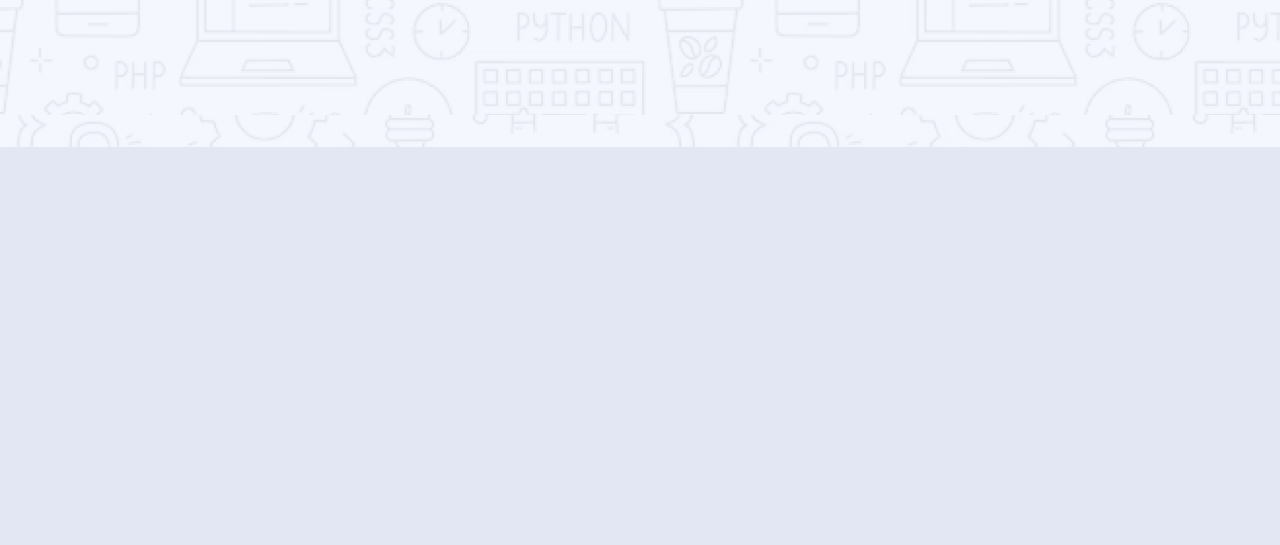
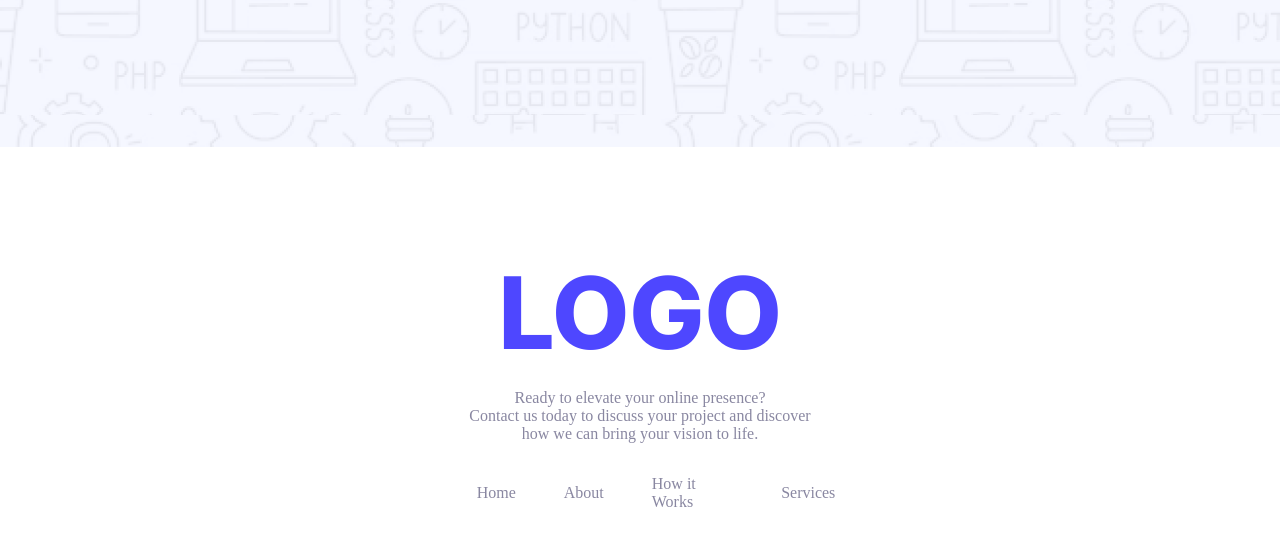
Before and after one commit to Avishek02/assignment01-webflow-agencies, a plain HTML site: page index.html in a window 1280 px wide. Shown: the part 537-1082 px from the top of the page. Before the commit the page ends 800 px from the top, so only its background shows below. Drawn offline with Linux system fonts and the light colour scheme.

Commit message:
footer added

```diff
--- a/index.html
+++ b/index.html
@@ -18,7 +18,7 @@
 <body>
     <header>
         <nav>
-            <h1 class="primary-bg-color">LOGO</h1>
+            <h1 class="primary-color">LOGO</h1>
             <button class="primary-btn">Sign Up</button>
         </nav>
 
@@ -27,7 +27,27 @@
             <button class="banner-btn-stay-focused primary-btn">Stay Focused</button>
         </div>
     </header>
+    <main>
 
+    </main>
+
+    <footer>
+        <h1 class="footer-logo primary-color">LOGO</h1>
+        <p class="footer-description">
+            Ready to elevate your online presence? <br>Contact us today to discuss your project and discover how we can bring your vision to life.
+        </p>
+
+        <div class="footer-links">
+            <ul>
+                <li><a href="" >Home</a></li>
+                <li><a href="" >About</a></li>
+                <li><a href="" >How it Works</a></li>
+                <li><a href="" >Services</a></li>
+            </ul>
+        </div>
+
+
+    </footer>
 
 </body>
 
--- a/styles/webflow.css
+++ b/styles/webflow.css
@@ -1,5 +1,5 @@
 /* common styles */
-.primary-bg-color {
+.primary-color {
     color: #4E47FF;
 }
 
@@ -50,7 +50,51 @@ header .banner {
 .banner-title {
     color: #252432;
     text-align: center;
-    font-family: "Raleway",sans-serif;
+    font-family: "Raleway", sans-serif;
     font-weight: 700;
     font-size: 65px;
 }
+
+
+
+
+/* footer styles */
+footer {
+    background-color: #FFFFFF;
+    display: flex;
+    flex-direction: column;
+    align-items: center;
+    padding: 105px 455px;
+}
+
+.footer-logo {
+    font-family: "Inter", sans-serif;
+    font-weight: 800;
+    font-size: 100px;
+    margin: 0 auto;
+}
+
+.footer-description {
+    color: rgba(137, 135, 161, 1);
+    text-align: center;
+    width: 100%;
+}
+
+.footer-links ul {
+    display: flex;
+    flex-direction: row;
+    justify-content: center;
+    align-items: center;
+    list-style: none;
+    width: 100%;
+}
+
+.footer-links li {
+    margin-right: 48px;
+}
+
+
+.footer-links a {
+    text-decoration: none;
+    color: rgba(137, 135, 161, 1);
+}
```
